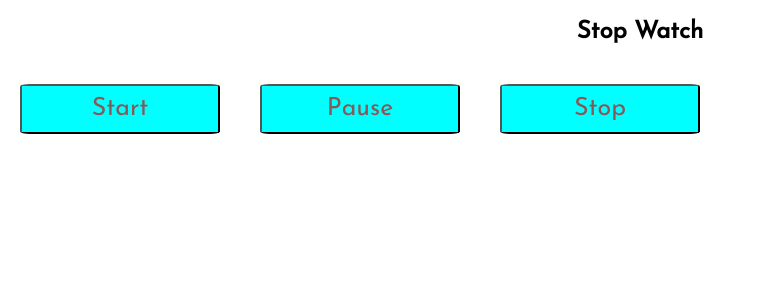
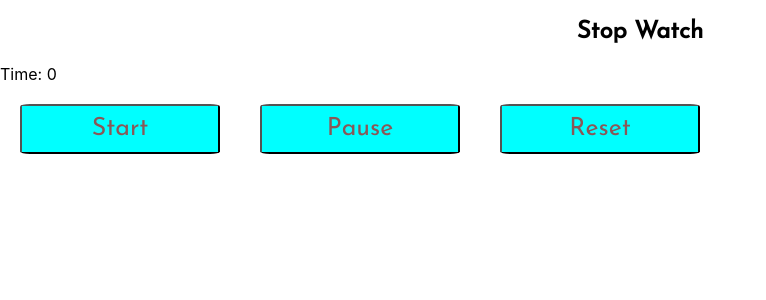
Before and after one commit to dev-augustin/react-stop-watch, a React (Create React App) app in the folder stopwatch/: page / in a window 1280 px wide. Shown: the top 300 px of the page, without its empty margins (0-766 px from the left). Built offline with nearby package versions, Linux system fonts and the light colour scheme.

Commit message:
added pause functionality

```diff
--- a/stopwatch/src/components/Timer.js
+++ b/stopwatch/src/components/Timer.js
@@ -4,9 +4,24 @@ class Timer extends React.Component {
     constructor(props){
       super(props);
       this.state=
-      {startTime:0}
+      {startTime:0,
+       isTimerState:true,
+       intervalId:0
     }
+    }
+     startTime(){
+         this.intervalId=(
+                setInterval(()=>{this.setState({
+                    startTime: this.state.startTime+1,
+                    isTimerState: false})},
+                    1000))
 
+         }
+
+         pauseTime(){
+            clearInterval(this.intervalId)
+
+            }
 
     render()
     {
@@ -14,11 +29,11 @@ class Timer extends React.Component {
 
       <div>
 
-        <div className="counter"></div>
+        <div className="counter">Time: {this.state.startTime}</div>
         <div className='centerButton'>
-          <button id="start" onClick={()=>this.startTimer()}>Start</button>
-          <button id="pause">Pause</button>
-          <button id="stop">Stop</button>
+          <button id="start" onClick={()=>this.startTime()}>Start</button>
+          <button id="pause" onClick={()=>this.pauseTime()}>Pause</button>
+          <button id="stop" onClick={()=>this.stopTime()}>Reset</button>
 
         </div>
 
```
